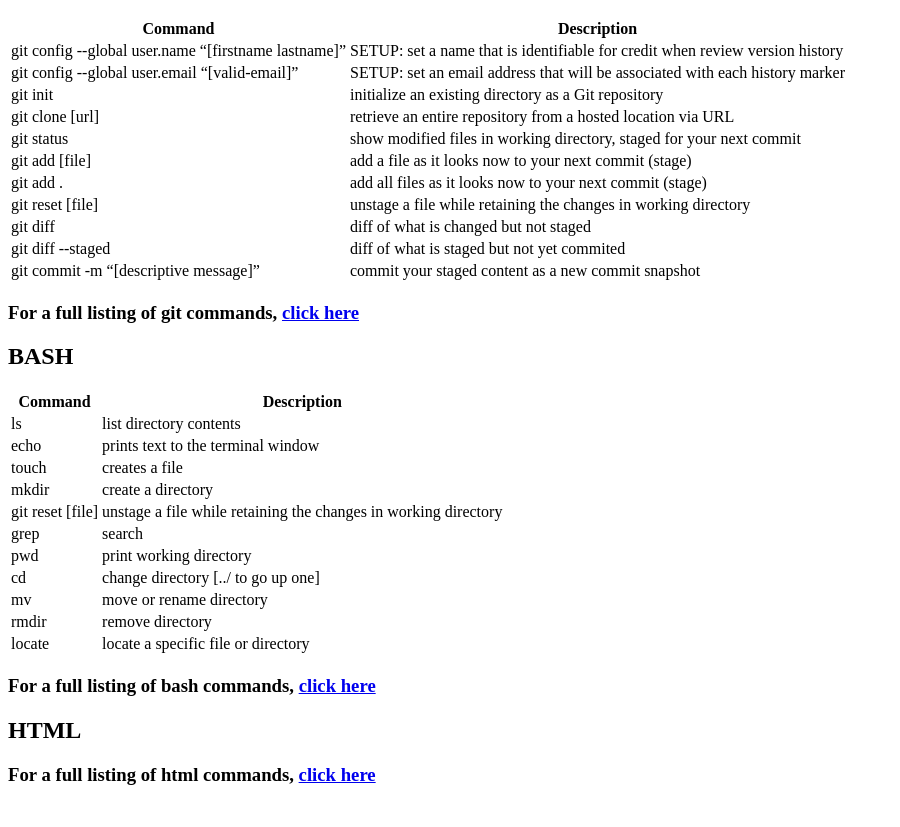
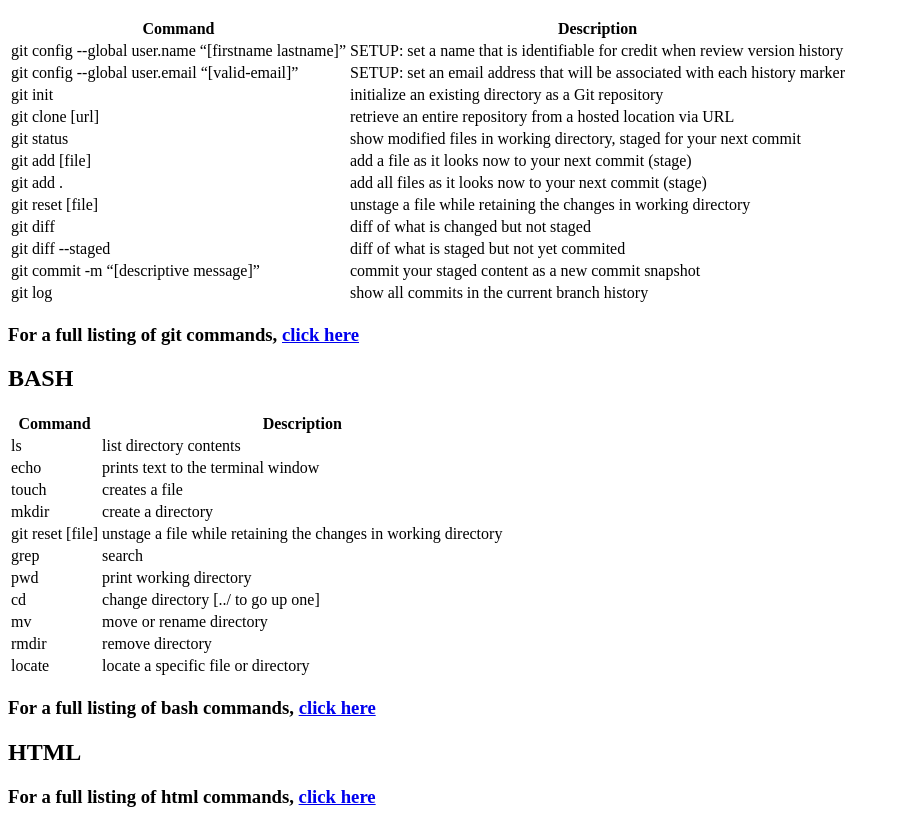
Before and after one commit to JGoodman1511/cheat-sheet, a plain HTML site: page index.html in a window 1280 px wide. Shown: the part 110-937 px from the top of the page, without its empty margins (0-900 px from the left). Before the commit the page ends 915 px from the top, so only its background shows below. Drawn offline with Linux system fonts and the light colour scheme.

Commit message:
updated index git cmds

```diff
--- a/index.html
+++ b/index.html
@@ -66,6 +66,11 @@
             <tr>
                 <td class="cmd">git commit -m “[descriptive message]”</td>
                 <td>commit your staged content as a new commit snapshot</td>
+
+            </tr>
+            <tr>
+                <td class="cmd">git log</td>
+                <td>show all commits in the current branch history</td>
 
             </tr>
         </table>
```
